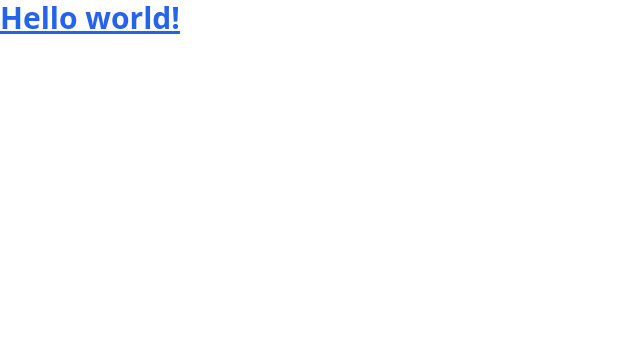
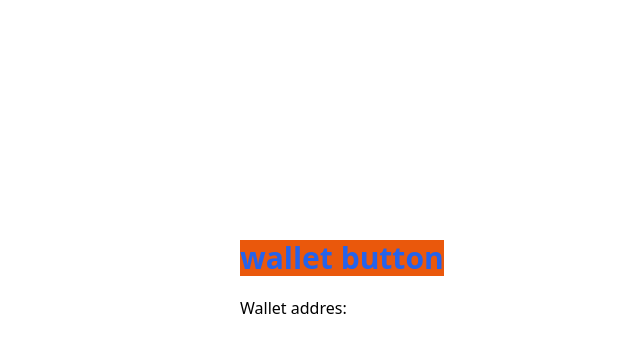
Before and after one commit to aitorzaldua/scotchwhiskyauctions, a Next.js app: page / in a window 1280 px wide. Shown: the top 352 px of the page, without its empty margins (0-640 px from the left). Built offline with nearby package versions, Linux system fonts and the light colour scheme.

Commit message:
add wallet to hello page. Need to move to navbar

```diff
--- a/package.json
+++ b/package.json
@@ -12,10 +12,13 @@
     "@next/font": "13.1.5",
     "eslint": "8.32.0",
     "eslint-config-next": "13.1.5",
+    "moralis": "^2.12.0",
     "next": "13.1.5",
     "react": "18.2.0",
     "react-dom": "18.2.0",
-    "react-icons": "^4.7.1"
+    "react-icons": "^4.7.1",
+    "react-moralis": "^1.4.2",
+    "web3uikit": "^1.0.4"
   },
   "devDependencies": {
     "autoprefixer": "^10.4.13",
--- /dev/null
+++ b/pages/HelloWord.jsx
@@ -0,0 +1,34 @@
+import { useState } from "react";
+
+export default function HelloWord() {
+
+    const [walletAddress, setWalletAddress] = useState();
+
+    async function requestAccount() {
+        console.log('requesting account...')
+
+        if(window.ethereum) {
+            console.log("we have the object mate");
+        } else {
+            console.log("we have not, boomer");
+        }
+
+        try {
+            const accounts = await window.ethereum.request({method: "eth_requestAccounts", })
+            console.log(accounts[0]);
+            setWalletAddress(accounts[0]);
+        } catch (error) {
+            console.log("error");
+        }
+    }
+  return (
+    <div className="p-60">
+      <button
+      className="text-3xl font-bold text-blue-600 bg-orange-600"
+      onClick={ requestAccount }
+      >wallet button
+      </button>
+      <h3 className="pt-5">Wallet addres: {walletAddress}</h3>
+    </div>
+  );
+}
--- a/pages/index.js
+++ b/pages/index.js
@@ -1,5 +1,9 @@
 import Head from 'next/head'
 import styles from '../styles/Home.module.css'
+import { useEffect, useState } from "react";
+import { connectWallet } from "./utils/interact";
+import HelloWord from './HelloWord';
+
 
 export default function Home() {
   return (
@@ -10,9 +14,7 @@ export default function Home() {
         <link rel="icon" href="/favicon.ico" />
       </Head>
 
-      <h1 className="text-3xl font-bold underline text-blue-600">
-      Hello world!
-    </h1>
+     <HelloWord />
     </div>
   )
 }
--- /dev/null
+++ b/pages/utils/interact.jsx
@@ -0,0 +1,35 @@
+export const connectWallet = async () => {
+    if (window.ethereum) {
+      try {
+        const addressArray = await window.ethereum.request({
+          method: "eth_requestAccounts",
+        });
+        const obj = {
+          status: "👆🏽 Write a message in the text-field above.",
+          address: addressArray[0],
+        };
+        return obj;
+      } catch (err) {
+        return {
+          address: "",
+          status: "😥 " + err.message,
+        };
+      }
+    } else {
+      return {
+        address: "",
+        status: (
+          <span>
+            <p>
+              {" "}
+              🦊{" "}
+              <a target="_blank" rel="noreferrer" href={`https://metamask.io/download.html`}>
+                You must install Metamask, a virtual Ethereum wallet, in your
+                browser.
+              </a>
+            </p>
+          </span>
+        ),
+      };
+    }
+  };
```
Also changed, not shown: 1 other file (tests, documents, lock files or other folders).
